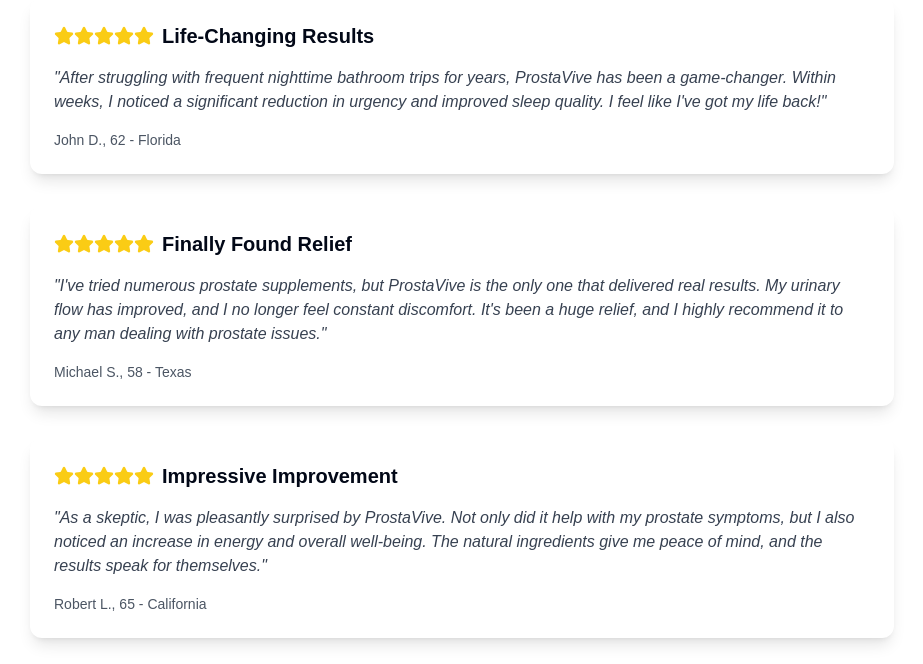
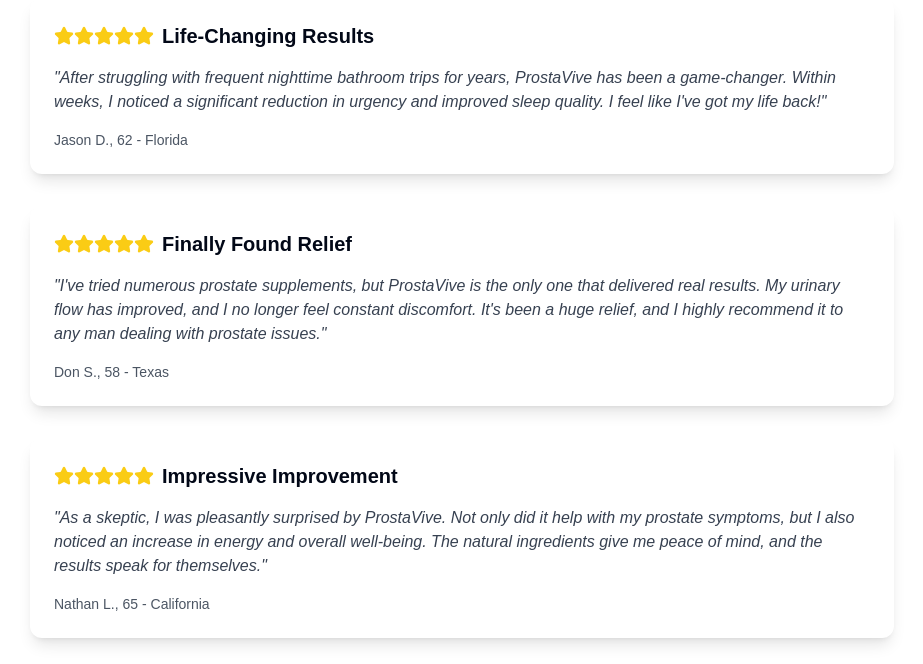
Before and after one commit to 00752-tech/prostavivereview.com, a Next.js app: page /blog/prostavive-success-stories in a window 1280 px wide. Shown: the part 1000-1664 px from the top of the page, without its empty margins (178-1101 px from the left). Built offline with nearby package versions, Linux system fonts and the light colour scheme; no server answers.

Commit message:
Update page.tsx

```diff
--- a/app/blog/prostavive-success-stories/page.tsx
+++ b/app/blog/prostavive-success-stories/page.tsx
@@ -6,21 +6,21 @@
 export default function ProstaViveSuccessStories() {
   const testimonials = [
     {
-      name: "John D., 62",
+      name: "Jason D., 62",
       location: "Florida",
       rating: 5,
       title: "Life-Changing Results",
       content: "After struggling with frequent nighttime bathroom trips for years, ProstaVive has been a game-changer. Within weeks, I noticed a significant reduction in urgency and improved sleep quality. I feel like I've got my life back!"
     },
     {
-      name: "Michael S., 58",
+      name: "Don S., 58",
       location: "Texas",
       rating: 5,
       title: "Finally Found Relief",
       content: "I've tried numerous prostate supplements, but ProstaVive is the only one that delivered real results. My urinary flow has improved, and I no longer feel constant discomfort. It's been a huge relief, and I highly recommend it to any man dealing with prostate issues."
     },
     {
-      name: "Robert L., 65",
+      name: "Nathan L., 65",
       location: "California",
       rating: 5,
       title: "Impressive Improvement",
@@ -43,7 +43,7 @@
 
       <div className="bg-blue-50 border border-blue-100 rounded-xl p-6 mb-8">
         <Button asChild className="w-full mb-4 bg-blue-600 hover:bg-blue-700">
-          <Link href="https://hop.clickbank.net/?affiliate=smartdiet3&vendor=provive&pid=20&tid=vsl" className="flex items-center justify-center">
+          <Link href="https://a2e71-b0p89p8o8i2j3c643zc2.hop.clickbank.net" className="flex items-center justify-center">
             <Play className="mr-2 h-5 w-5" />
             Watch Video: Real ProstaVive Customer Stories
           </Link>
@@ -140,13 +140,13 @@
         <p className="mb-6">Experience the ProstaVive difference and reclaim your quality of life</p>
         <div className="grid sm:grid-cols-2 gap-4">
           <Button asChild variant="secondary" className="w-full">
-            <Link href="https://hop.clickbank.net/?affiliate=smartdiet3&vendor=provive&pid=20&tid=vsl" className="flex items-center justify-center">
+            <Link href="https://a2e71-b0p89p8o8i2j3c643zc2.hop.clickbank.net" className="flex items-center justify-center">
               <Play className="mr-2 h-5 w-5" />
               Watch Video Presentation
             </Link>
           </Button>
           <Button asChild className="w-full bg-green-600 hover:bg-green-700">
-            <Link href="https://hop.clickbank.net/?affiliate=smartdiet3&vendor=provive&tid=vsl" className="flex items-center justify-center">
+            <Link href="https://a2e71-b0p89p8o8i2j3c643zc2.hop.clickbank.net" className="flex items-center justify-center">
               Try ProstaVive Risk-Free
               <ArrowRight className="ml-2 h-5 w-5" />
             </Link>
```
